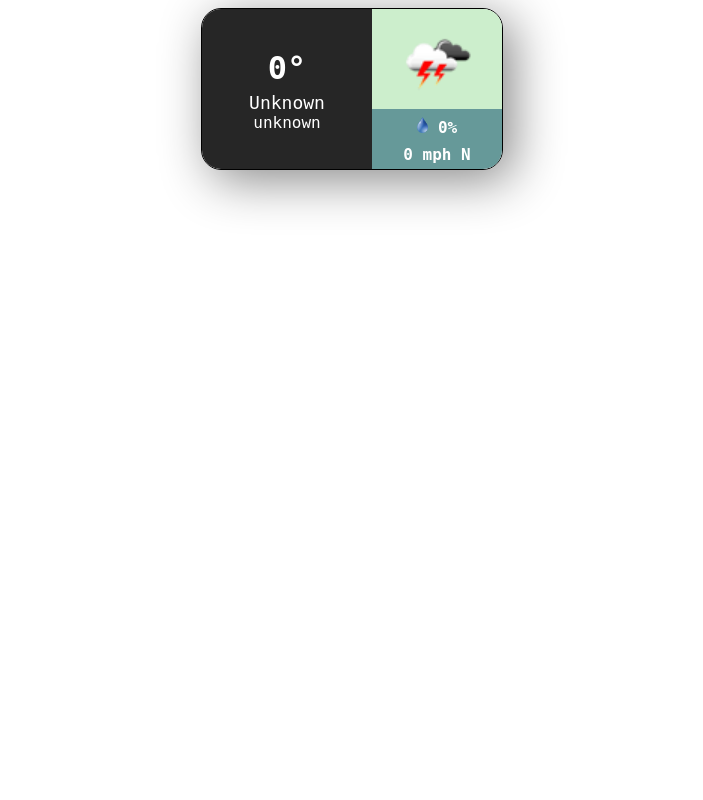
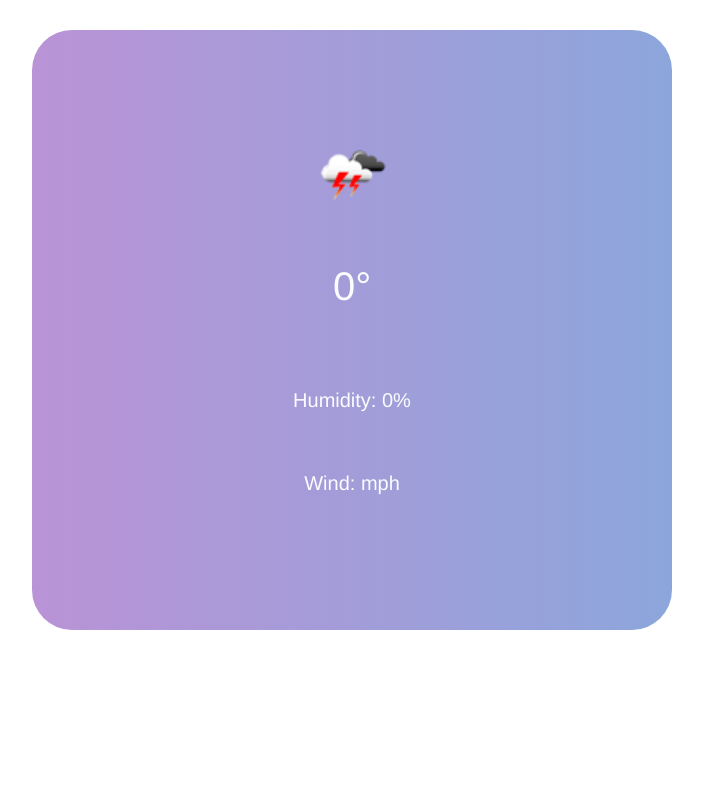
Before and after one commit to funmia/weather-app, a PHP site: page / in a window 1280 px wide. Shown: the whole page, without its empty margins (288-991 px from the left). Run offline with PHP 8.4, Linux system fonts and the light colour scheme.

Commit message:
added fetch api and changed styles

```diff
--- a/app.js
+++ b/app.js
@@ -1,3 +1,5 @@
+const APPID = '9de3faeca88c17887b1c8ba5b63ac99f';
+const url = "http://api.openweathermap.org/data/2.5/weather?q=London&APPID=" + APPID;
 var temperature;
 var loc;
 var desc;
@@ -14,23 +16,32 @@
   wind = document.getElementById("wind");
 }
 
-function sendRequest() {
-  var myRequest = new XMLHttpRequest();
-    myRequest.onreadystatechange = function() {
-      if (myRequest.readyState == 4) {
-        var data = JSON.parse(myRequest.responseText);
-        console.log(data);
-        getWeather(data);
-      }
-    };
-  myRequest.open('GET',"http://api.openweathermap.org/data/2.5/weather?q=London&APPID=9de3faeca88c17887b1c8ba5b63ac99f", true);
-  myRequest.send();
-}
-sendRequest();
+// function sendRequest() {
+//   var myRequest = new XMLHttpRequest();
+//     myRequest.onreadystatechange = function() {
+//       if (myRequest.readyState == 4 && myRequest.status == 200) {
+//         var data = JSON.parse(myRequest.responseText);
+//         console.log(data);
+//         getWeather(data);
+//       }
+//     };
+//   myRequest.open('GET', url, true);
+//   myRequest.send();
+// }
+// sendRequest();
+
+fetch(url)
+  .then((resp) => resp.json()) // Transform the data into json
+  .then(function(data) {
+    getWeather(data);
+    })
+  .catch(function(error) {
+    console.log('error');
+  });
 
 function getWeather(data) {
   weather = {}
-  weather.temperature = data.main.temp;
+  weather.temperature = K2C(data.main.temp);
   weather.location = data.name;
   weather.description = data.weather[0].description;
   weather.code = data.weather[0].id;
@@ -48,3 +59,11 @@
   humidity.innerHTML = weather.humidity;
   wind.innerHTML = weather.wind;
 }
+
+function K2F(k){
+    return Math.round(k*(9/5)-459.67);
+}
+
+function K2C(k){
+    return Math.round(k - 273.15);
+}
--- a/index.html
+++ b/index.html
@@ -1,33 +1,33 @@
+<!DOCTYPE html>
 <html>
 <head>
   <title>Weather App</title>
-    <link rel="stylesheet" type="text/css" href="styles.css" />
+  <meta chaset="UTF-8"/>
+  <link rel='stylesheet' href='styles.css'>
   <script type="text/javascript" src="app.js"></script>
 </head>
 <body>
-
-    <div class="weather-app">
-      <div class="left">
-	<div class="temperature"><span id="temperature">0</span>&deg;</div>
-	<div class="location"><span id="location">Unknown</span></div>
-  <div class="description"><span id="description">unknown</span></div>
-      </div>
-      <div class="right">
-	<div class="top">
+<div class='card'>
+  <div class='container'>
+    <div class='icon'>
       <img id="icon" width="75px" src="imgs/codes/200.png" />
     </div>
-
-	  <div class="bottom">
-
-	  <div class="humidity">
-	    <img src="imgs/humidity.png" height="16px" />
-	    <span id="humidity">0</span>%
+      <div class='temperature'>
+        <span id='temperature'>0</span>&deg;
       </div>
-
-	  <div class="wind">
-	    <span id="wind">0</span> mph <span id="direction">N</span>
+      <div class='section'>
+        <div class='location'>
+          <span id='location'></span>
         </div>
-
+      <div class= 'description'>
+        <span id='description'></span>
+      </div>
+    </div>
+    <div class= 'humidity'>
+      Humidity: <span id='humidity'>0</span>%
+    </div>
+    <div class= 'wind'>
+      Wind: <span id='wind'></span>mph
     </div>
   </div>
 </div>
--- a/styles.css
+++ b/styles.css
@@ -1,65 +1,69 @@
-.weather-app {
-    margin: auto;
-    width: 300px;
-    height: 160px;
-    border: 1px solid black;
-    border-radius: 20px;
-    box-shadow: 10px 10px 50px #888888;
-    overflow: hidden;
-    text-align:center;
-    font-family: "Mono";
+*{
+  margin: 0;
+  padding: 0;
+  box-sizing: border-box;
+  font-family: Helvetica,Arial,sans-serif;
 }
 
-.left {
-    float: left;
-    background: #262626;
-    padding:10px;
-    width:150px;
-    height:100%;
-    color:white;
+body{
+  background-color: #ffffff;
+
+}
+
+.card {
+  display: flex;
+  justify-content: center;
+  background: linear-gradient(to right, #b993d6, #8ca6db); /* W3C, IE 10+/ Edge, Firefox 16+, Chrome 26+, Opera 12+, Safari 7+ */
+  color: #fafcfd;
+  margin: 0 auto;
+  margin-top: 30px;
+  margin-bottom: 30px;
+  height: 600px;
+  width: 50%;
+  border-radius: 40px;
+}
+
+.container {
+  /*border: 1px solid red;*/
+  display: flex;
+  justify-content: center;
+  flex-direction: column;
+  margin: 20px 20px;
+  width: 300px;
+
+}
+
+.icon {
+  /*border: 1px solid red;*/
+  margin-top: 0px;
+  align-self: center;
 }
 
 .temperature {
-    margin-top:30px;
-    margin-bottom:5px;
-    font-size:32px;
-    font-weight: bold;
-    width: 150px;
+  margin: 50px;
+  align-self: center;
+  font-size: 40px;
 }
 
-.location {
-    font-size: 18px;
-    width:100%;
-    width:150px;
-}
-
-.right {
-    float: right;
-    width:130px;
-    height:100%;
-}
-
-.top {
-    height: 100px;
-    width: 100%;
-    margin: auto;
-    background: #cec;
-}
-
-.top img {
-    margin-top: 15px;
-}
-
-.bottom {
-    height: 70px;
-    background: #669999;
-    color: white;
-    font-weight: bold;
+.section {
+  /*border: 1px solid red;*/
+  display: flex;
+  flex-direction: row;
+  justify-content: space-between;
+  margin: 0 5px 0 5px;
+  font-size: 25px;
 }
 
 .humidity {
-    padding: 8px;
+  /*border: 1px solid red;*/
+  margin: 30px;
+  align-self: center;
+  font-size: 20px
 }
 
 .wind {
+  /*border: 1px solid red;*/
+  margin: 30px;
+  align-self: center;
+  font-size: 20px
 }
```
Lines whose indentation alone changed are shown as unchanged.
